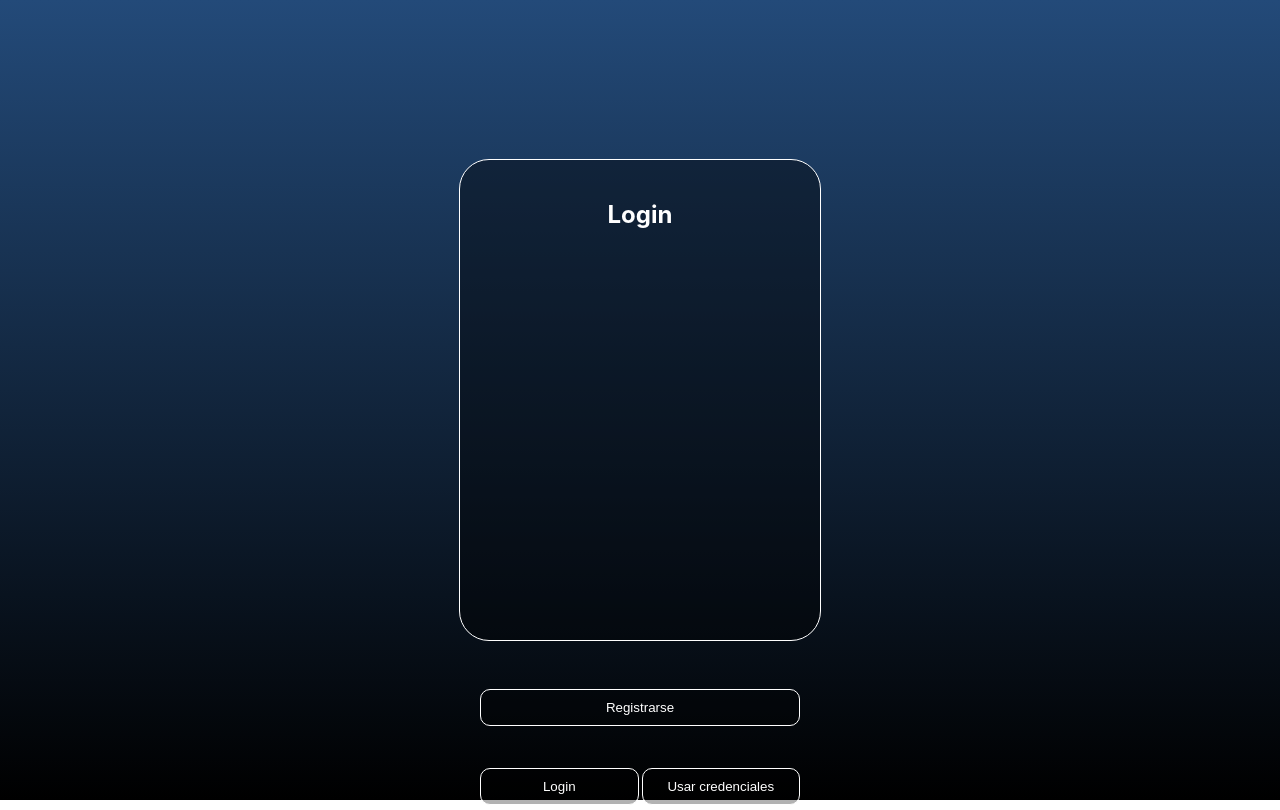
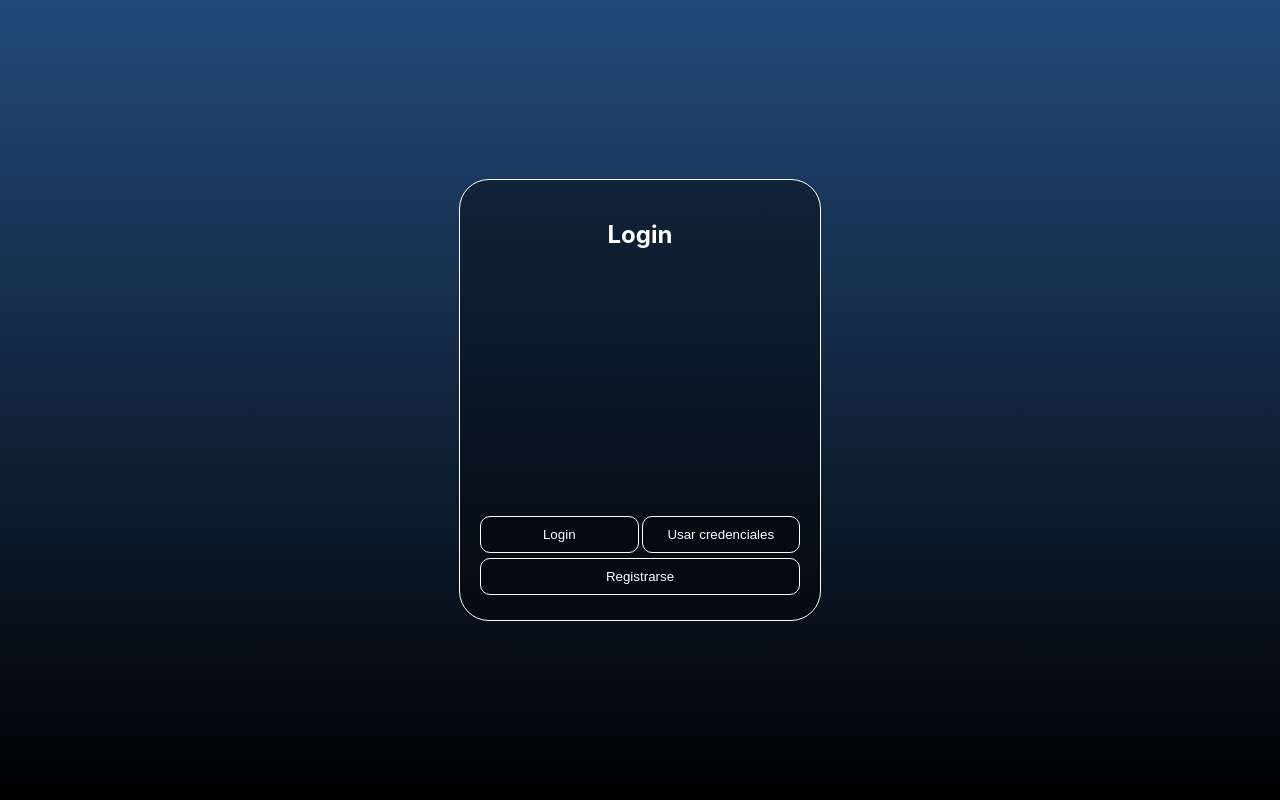
Before and after one commit to 2730538920101/Semi1-Grupo2-Proyecto2, a React (Create React App) app in the folder frontend/: page / in a window 1280 px wide. Both pictures are taken after a click on the button "Usar reconocimiento facial". Built offline with nearby package versions, Linux system fonts and the light colour scheme; no server answers.

Commit message:
Camara en login implementada
Camara

```diff
--- a/frontend/src/components/Login/Login.jsx
+++ b/frontend/src/components/Login/Login.jsx
@@ -20,7 +20,8 @@ export default function Login() {
         border-radius: 30px;
         width: 25%;
         min-width: 300px;
-        height: 55%;
+        height: 30%;
+        min-height: 300px;
         text-align: center;
         margin: auto;
         display: flex;
@@ -28,6 +29,11 @@ export default function Login() {
         justify-content: flex-start; /* Centra verticalmente, pero coloca el título en la parte superior */
         align-items: center; /* Centra horizontalmente */
         border: 1px solid white;
+    `;
+
+    const BlackBox2 = styled(BlackBox)`
+        height: 50%;
+        min-height: 350px;
     `;
 
     const CommonStyles = `
@@ -76,9 +82,8 @@ export default function Login() {
         margin-right: 3px;
     `;
 
-    const RegisterButton = styled(Button)`
-        width: 100%; /* Ancho del 100% para el botón "Register" */
-        margin-top: auto; /* Coloca el botón en la parte inferior de la BlackBox */
+    const Button1 = styled(Button)`
+        width: 100%;
     `;
 
     const Title = styled.h2`
@@ -94,6 +99,27 @@ export default function Login() {
         width: 100%;
         height: 100%; /* Ocupa todo el espacio vertical disponible */
     `;
+
+    const WebcamContainer = styled.div`
+    width: 100%;
+    height: 100%;
+    display: flex;
+    justify-content: center;
+    align-items: center;
+`;
+
+    const WebcamWrapper = styled.div`
+    width: 100%;
+    height: 100%;
+    overflow: hidden;
+    border-radius: 15px;
+`;
+
+    const StyledWebcam = styled(Webcam)`
+    width: 100%;
+    height: 100%;
+`;
+
 
     const handleLogin = () => {
         // Lógica para el inicio de sesión
@@ -117,24 +143,36 @@ export default function Login() {
 
     return (
         <Container>
+            {tipo ? (
                 <BlackBox>
                     <Title>Login</Title>
                     <ContentContainer>
-                    {tipo ? (
-                        <>
                         <TextField type="text" placeholder="Usuario" variant='outlined' />
                         <TextField type="password" placeholder="Contraseña" variant='outlined' />
-                        </>
-                    ) : (
-                        <Webcam audio={false} height={720} screenshotFormat="image/jpeg" width={1280} videoConstraints={videoConstraints}></Webcam>
-                    )}
                         <ButtonsContainer>
                             <Button0 onClick={handleLogin}>Login</Button0>
                             <Button onClick={handleChangeMode}>{tipo ? "Usar reconocimiento facial" : "Usar credenciales"}</Button>
                         </ButtonsContainer>
+                        <Button1 onClick={handleRegister}>Registrarse</Button1>
                     </ContentContainer>
-                <RegisterButton onClick={handleRegister}>Registrarse</RegisterButton>
                 </BlackBox>
+            ) : (
+                <BlackBox2>
+                    <Title>Login</Title>
+                    <ContentContainer>
+                        <WebcamContainer>
+                            <WebcamWrapper>
+                                <StyledWebcam audio={false} screenshotFormat="image/jpeg" videoConstraints={videoConstraints} />
+                            </WebcamWrapper>
+                        </WebcamContainer>
+                        <ButtonsContainer>
+                            <Button0 onClick={handleLogin}>Login</Button0>
+                            <Button onClick={handleChangeMode}>{tipo ? "Usar reconocimiento facial" : "Usar credenciales"}</Button>
+                        </ButtonsContainer>
+                        <Button1 onClick={handleRegister}>Registrarse</Button1>
+                    </ContentContainer>
+                </BlackBox2>
+            )}
         </Container>
     );
 }
```
Also changed, not shown: 1 other file (tests, documents, lock files or other folders). Lines whose indentation alone changed are shown as unchanged.
